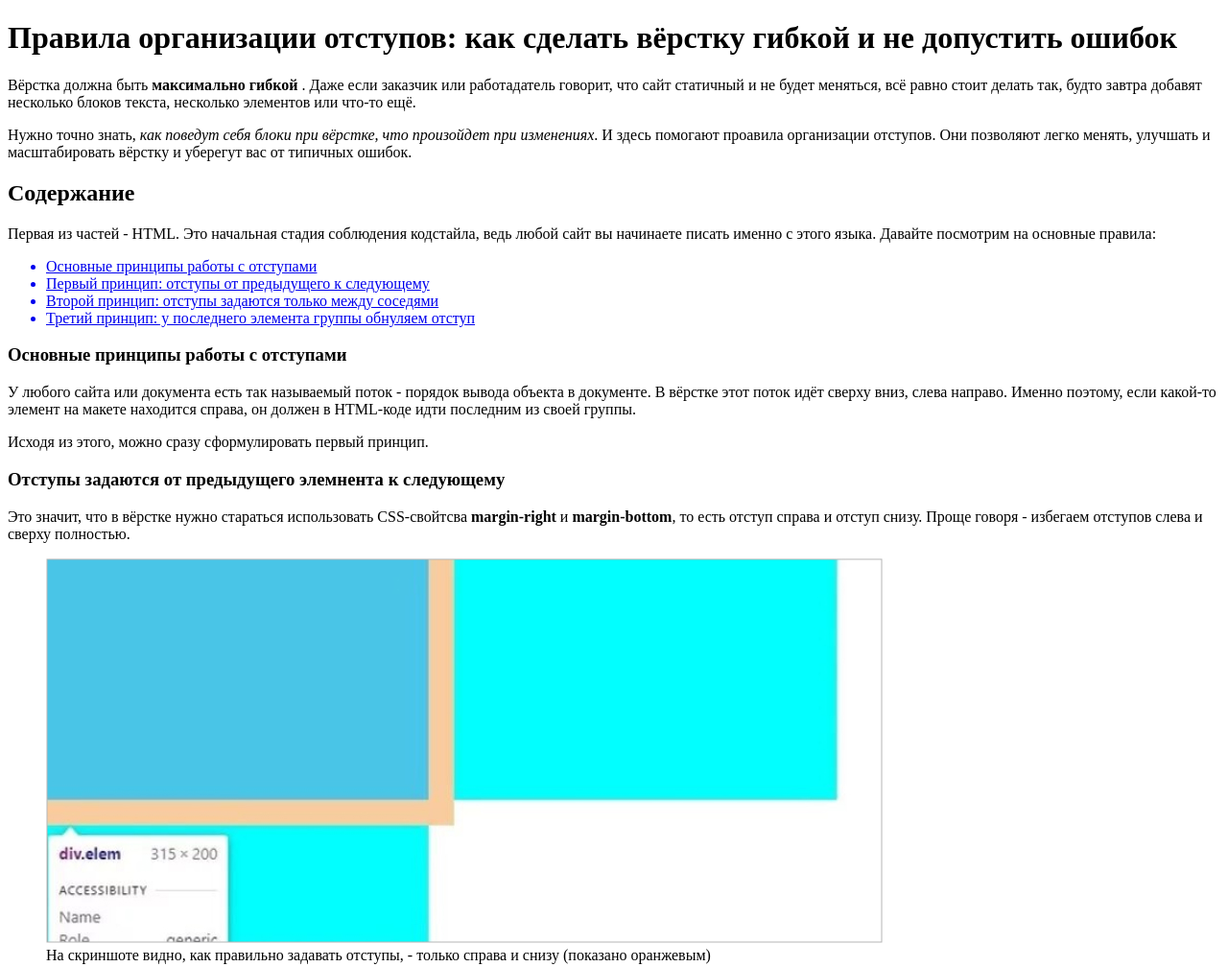
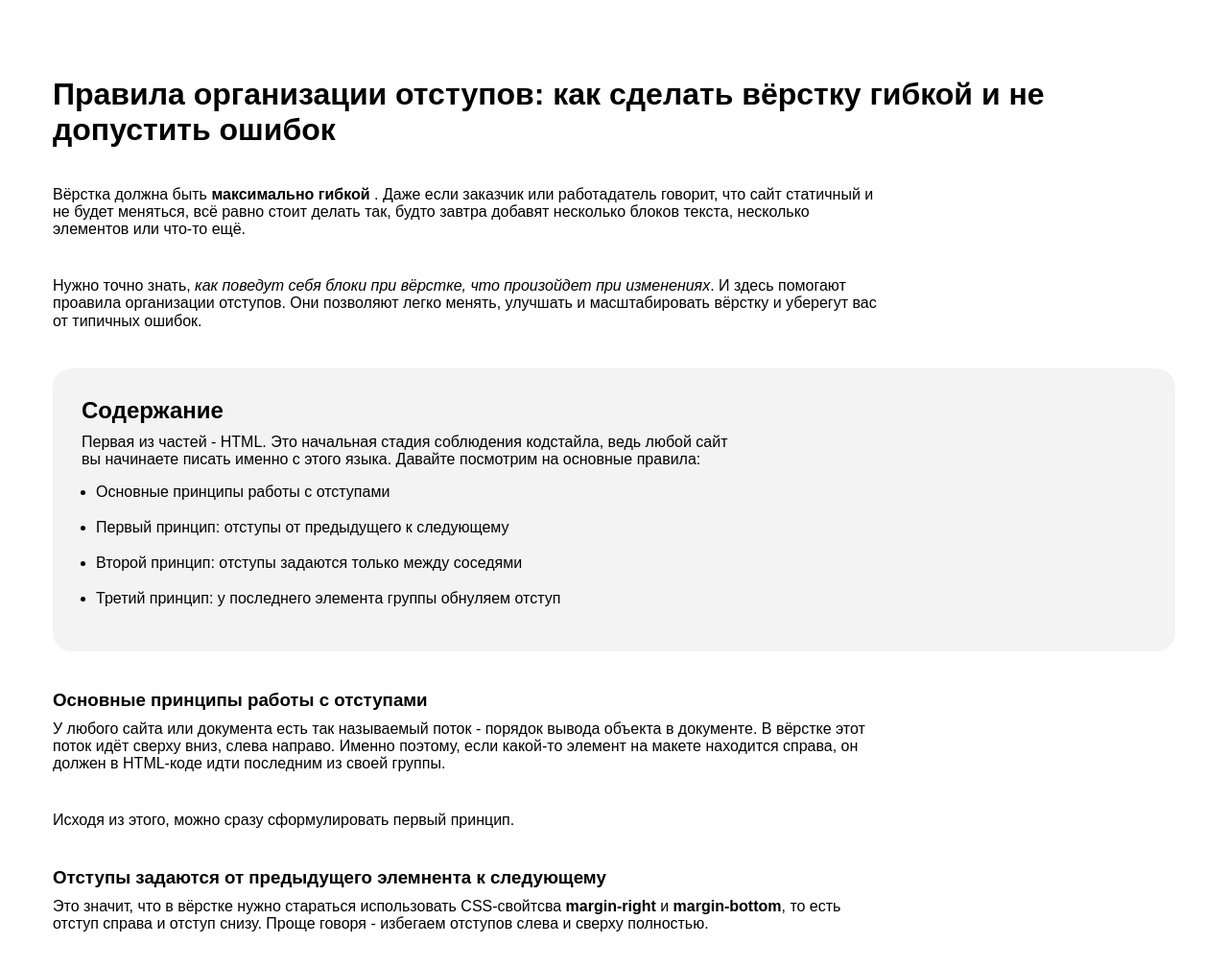
Before and after one commit to Mel1o0das-Web/3module_BaseCSS, a plain HTML site: page web/article.html in a window 1280 px wide. Shown: the top 1008 px of the page at 96% size. Drawn offline with Linux system fonts and the light colour scheme.

Commit message:
article.html done

```diff
--- a/css/style.css
+++ b/css/style.css
@@ -13,7 +13,18 @@ a{
     text-decoration: none;
 }
 
+figure{
+    display: inline-block;
+    margin: 0 0 40px;
+    width: 872px;
+}
+
+figure img{
+    margin: 0;
+}
+
 img{
+    margin-bottom: 40px;
     max-width: 100%;
 }
 
@@ -48,3 +59,49 @@ body{
 a:not(:last-child){
     margin-right: 25px;
 }
+
+.container{
+    margin: 0 auto;
+    padding: 80px 0;
+    width: 1170px;
+}
+
+.container h1{
+    margin: 0 0 40px;
+}
+
+.container h2, h3{
+    margin: 0 0 10px;
+}
+
+.container p{
+    margin: 0 0 40px;
+    width: 872px;
+}
+
+/* .container p:not(:last-child){
+    margin: 0 0 40px;
+} */
+
+.blocks{
+    border-radius: 20px;
+    padding: 30px;
+    background-color: #f3f3f3;
+}
+
+.container .blocks p{
+    width: 692px;
+    margin-bottom: 10px;
+}
+
+.blocks:not(:last-child){
+    margin-bottom: 40px;
+}
+
+ul{
+    padding-left: 15px;
+}
+
+ul:not(:last-child){
+    padding-bottom: 20px;
+}
--- a/web/article.html
+++ b/web/article.html
@@ -6,9 +6,12 @@
   <meta http-equiv="X-UA-Compatible" content="IE=edge">
   <meta name="viewport" content="width=device-width, initial-scale=1.0">
   <title>Indents</title>
+  <link rel="stylesheet" href="../css/normalize.css">
+  <link rel="stylesheet" href="../css/style.css">
 </head>
 
 <body>
+  <div class="container">
     <h1>
       Правила организации отступов: как сделать вёрстку гибкой и не допустить ошибок
     </h1>
@@ -26,6 +29,7 @@
       Они позволяют легко менять, улучшать и масштабировать вёрстку и уберегут вас от типичных ошибок.
     </p>
 
+    <div class="blocks">
       <h2>
         Содержание
       </h2>
@@ -49,6 +53,7 @@
           <li>Третий принцип: у последнего элемента группы обнуляем отступ</li>
         </a>
       </ul>
+    </div>
 
     <div id="MainPrincip">
       <h3>
@@ -173,6 +178,7 @@
         А чтобы сделать отступ между заголовком и описанием, достаточно просто сделать отступ снизу - для заголовка.
       </p>
 
+      <div class="blocks">
         <h3>
           Итог
         </h3>
@@ -184,6 +190,8 @@
           избежать.
         </p>
       </div>
+    </div>
+  </div>
 </body>
 
 </html>
```
Lines whose indentation alone changed are shown as unchanged.
